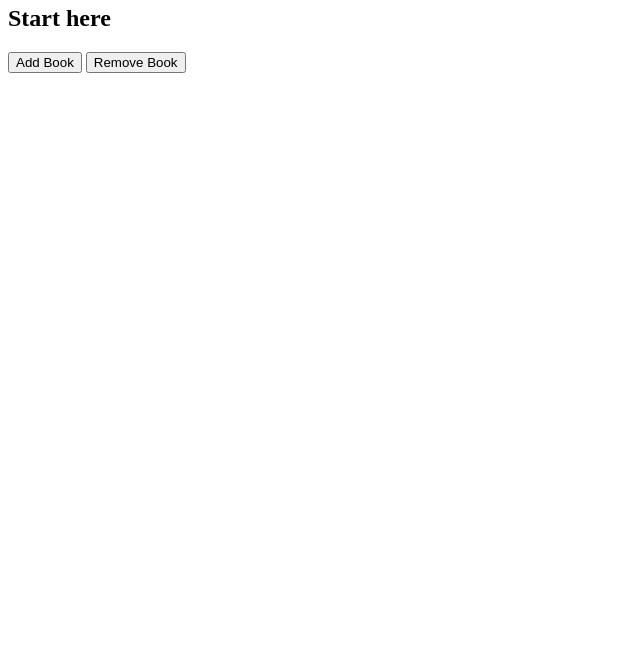
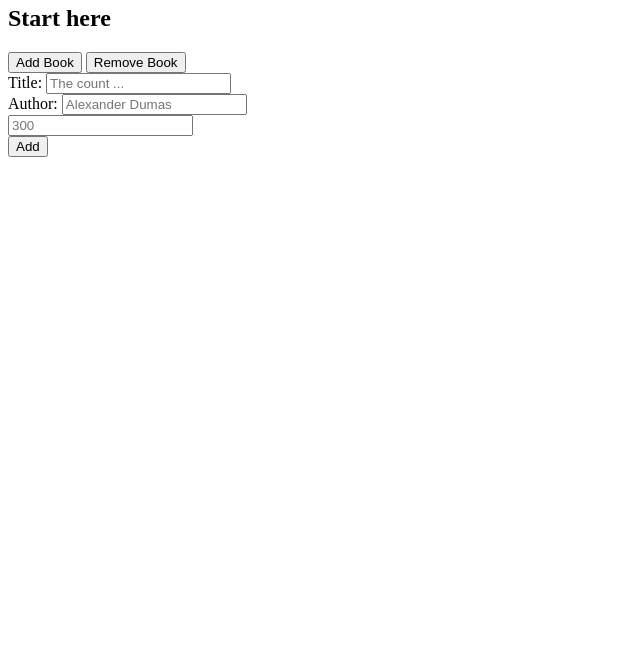
Before and after one commit to Emiliano1919/Basic-Library, a plain HTML site: page index.html in a window 1280 px wide. Shown: the part 151-800 px from the top of the page, without its empty margins (0-640 px from the left). Drawn offline with Linux system fonts and the light colour scheme.

Commit message:
Add html of the form

```diff
--- a/index.html
+++ b/index.html
@@ -20,6 +20,21 @@
                 <button>Remove Book</button>
             </div>
         </div>
+        <form action="" method="get">
+            <div class="in">
+                <label for="title">Title:</label>
+                <input type="text" id="text" placeholder="The count ...">
+            </div>
+            <div class="in">
+                <label for="author">Author:</label>
+                <input type="text" id="author" placeholder="Alexander Dumas">
+            </div>
+            <div class="state">
+                <label for="pages"></label>
+                <input type="number" name="pages" id="pages" placeholder="300">
+            </div>
+            <button type="submit">Add</button>
+        </form>
         <div class="footer">
 
         </div>
```
